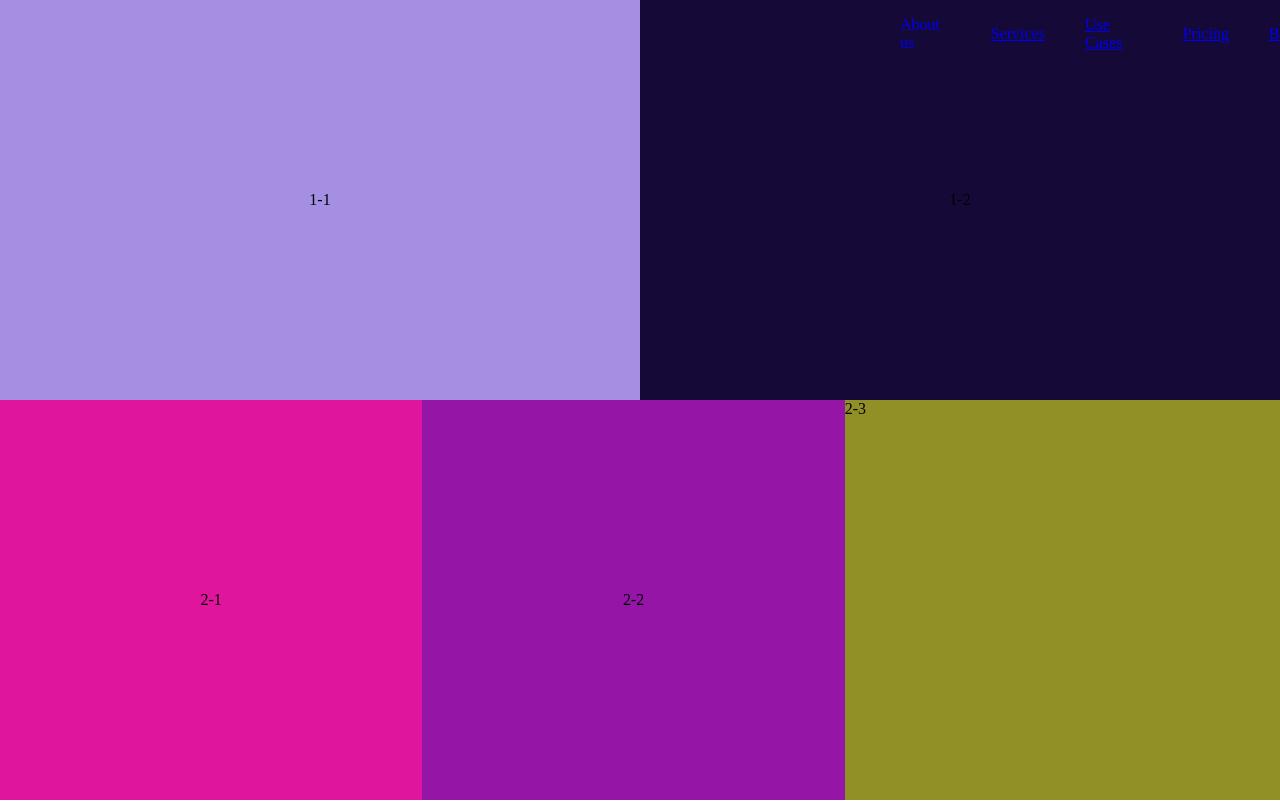
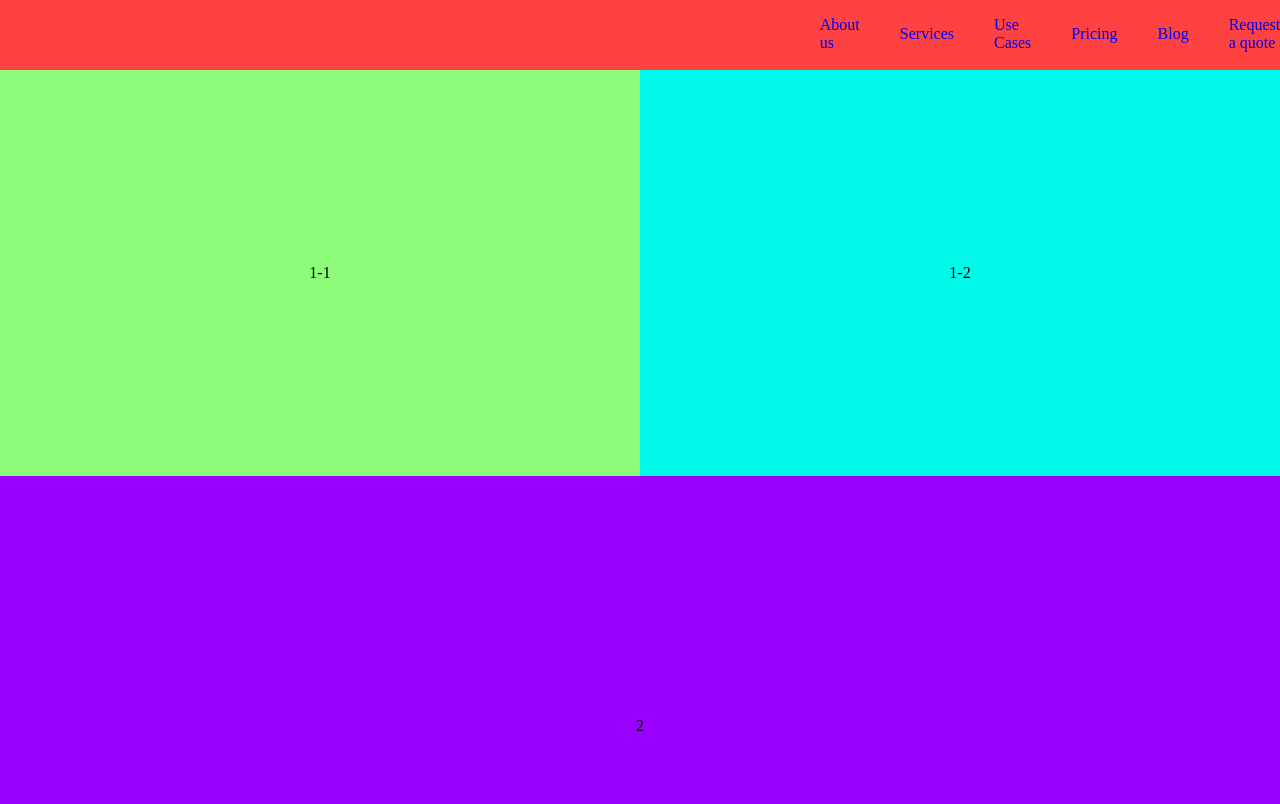
Before and after one commit to LenziFire1/relis, a plain HTML site: page index.html in a window 1280 px wide. Shown: the top 804 px of the page. Drawn offline with Linux system fonts and the light colour scheme.

Commit message:
edit container

```diff
--- a/index.html
+++ b/index.html
@@ -12,10 +12,11 @@
         <nav>
             <ul>
                 <li><a class="navigation" href="#">About us</a></li>
-                <li><a href="#">Services</a></li>
-                <li><a href="#">Use Cases</a></li>
-                <li><a href="#">Pricing</a></li>
-                <li><a href="#">Blog</a></li>
+                <li><a class="navigation" href="#">Services</a></li>
+                <li><a class="navigation" href="#">Use Cases</a></li>
+                <li><a class="navigation" href="#">Pricing</a></li>
+                <li><a class="navigation" href="#">Blog</a></li>
+                <li><a class="navigation" href="#">Request a quote</a></li>
             </ul>
         </nav>
     </header>
@@ -23,11 +24,8 @@
         <div class="con1-1">1-1</div>
         <div class="con1-2">1-2</div>
     </div>
-    <div class="container2">
-        <div class="con2-1">2-1</div>
-        <div class="con2-2">2-2</div>
-        <div class="con2-3">2-3</div>
-    </div>
+    <div class="container2">2</div>
+    <div class="container3">3</div>
     <script src="script.js"></script>
 </body>
 </html>
--- a/style.css
+++ b/style.css
@@ -8,21 +8,22 @@ body{
 
 }
 header{
-    width: 50vw;
-    background-color: white;
+    width: 100vw;
+    height: 70px;
+    background-color: rgb(254, 66, 66);
 
 }
 
 .container1{
     width: 100vw;
-    height: 50vh;
+    height: 406px;
     background-color: rgb(201, 201, 87);
     display: flex;
 }
 .con1-1{
     width: 50%;
     height: 100%;
-    background-color: rgb(165, 143, 227);
+    background-color: rgb(141, 252, 122);
     display: flex;
     justify-content: center;
     align-items: center;
@@ -30,35 +31,31 @@ header{
 .con1-2{
     width: 50%;
     height: 100%;
-    background-color: rgb(21, 9, 56);
+    background-color: rgb(0, 249, 233);
     display: flex;
     justify-content: center;
     align-items: center;
 }
 .container2{
-    height: 50vh;
+    height: 500px;
     width: 100vw;
-    background-color: rgb(144, 144, 39);
+    background-color: rgb(153, 0, 255);
     display: flex;
+    justify-content: center;
+    align-items: center;
+
+}
+.container3{
+    height: 188px;
+    width: 100vw;
+    background-color: rgb(255, 225, 0);
+    display: flex;
+    justify-content: center;
+    align-items: center;
 
 }
 
-.con2-1{
-    width: 33%;
-    height: 100%;
-    background-color: rgb(224, 21, 157);
-    display: flex;
-    justify-content: center;
-    align-items: center;
-}
-.con2-2{
-    width: 33%;
-    height: 100%;
-    background-color: rgb(149, 21, 166);
-    display: flex;
-    justify-content: center;
-    align-items: center;
-}
+
 ul{
 
     display: flex;
@@ -69,7 +66,7 @@ ul{
     gap: 40px;
 
     position: absolute;
-    width: 400px;
+    width: 300px;
     height: 40px;
     left: 900px;
     top: 14px;
@@ -80,4 +77,5 @@ ul{
 }
 .navigation{
     text-decoration: none;
+
 }
```
